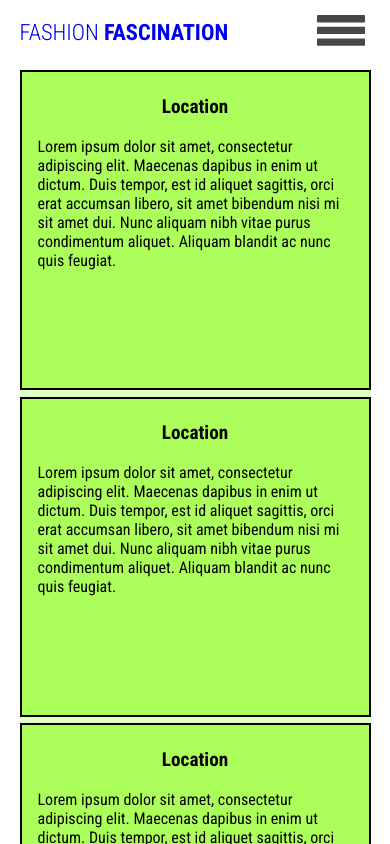
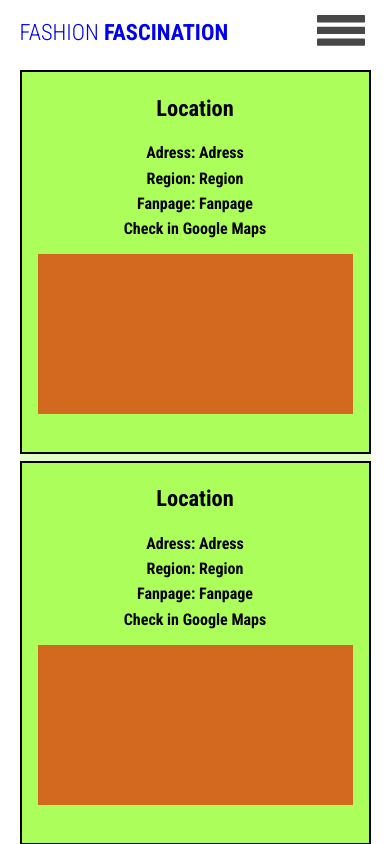
Before and after one commit to MarcelNDG/Fashion-2, a React (Create React App) app: page /stores in a window 390 px wide. Built offline with nearby package versions, Linux system fonts and the light colour scheme.

Commit message:
Store data placing mobile

```diff
--- a/src/App.css
+++ b/src/App.css
@@ -405,7 +405,7 @@ footer{
 }
 
 .store{
-  height: 20rem;
+  height: 24rem;
   width: 100%;
   padding: 1rem;
   background-color: rgba(128, 255, 0, 0.541);
@@ -413,13 +413,25 @@ footer{
 }
 
 .store h3{
-  font-size: 1.2rem;
+  font-size: 1.4rem;
   margin-top: 0.4rem;
+
+}
+.store h4{
+  margin: 0.4rem 0;
 }
 
 .store p{
   text-align: left;
 }
+
+.storeImgPLaceholder{
+  width: 100%;
+  height: 10rem;
+  margin-top: 1rem;
+  background-color: chocolate;
+}
+
 /* ---------- SALE PAGE ----------- */
 
 .saleItemSection{
--- a/src/components/Store.js
+++ b/src/components/Store.js
@@ -5,7 +5,14 @@ const Store = () => {
         <div className='store'>
             <div className='storeData'>
                 <h3>Location</h3>
-                <p>Lorem ipsum dolor sit amet, consectetur adipiscing elit. Maecenas dapibus in enim ut dictum. Duis tempor, est id aliquet sagittis, orci erat accumsan libero, sit amet bibendum nisi mi sit amet dui. Nunc aliquam nibh vitae purus condimentum aliquet. Aliquam blandit ac nunc quis feugiat. </p>
+                <div>
+                    <h4>Adress: Adress</h4>
+                    <h4>Region: Region</h4>
+                    <h4>Fanpage: Fanpage</h4>
+                    <h4>Check in Google Maps</h4>
+                </div>
+                <div className='storeImgPLaceholder'></div>
+
             </div>
         </div>
     )
```
